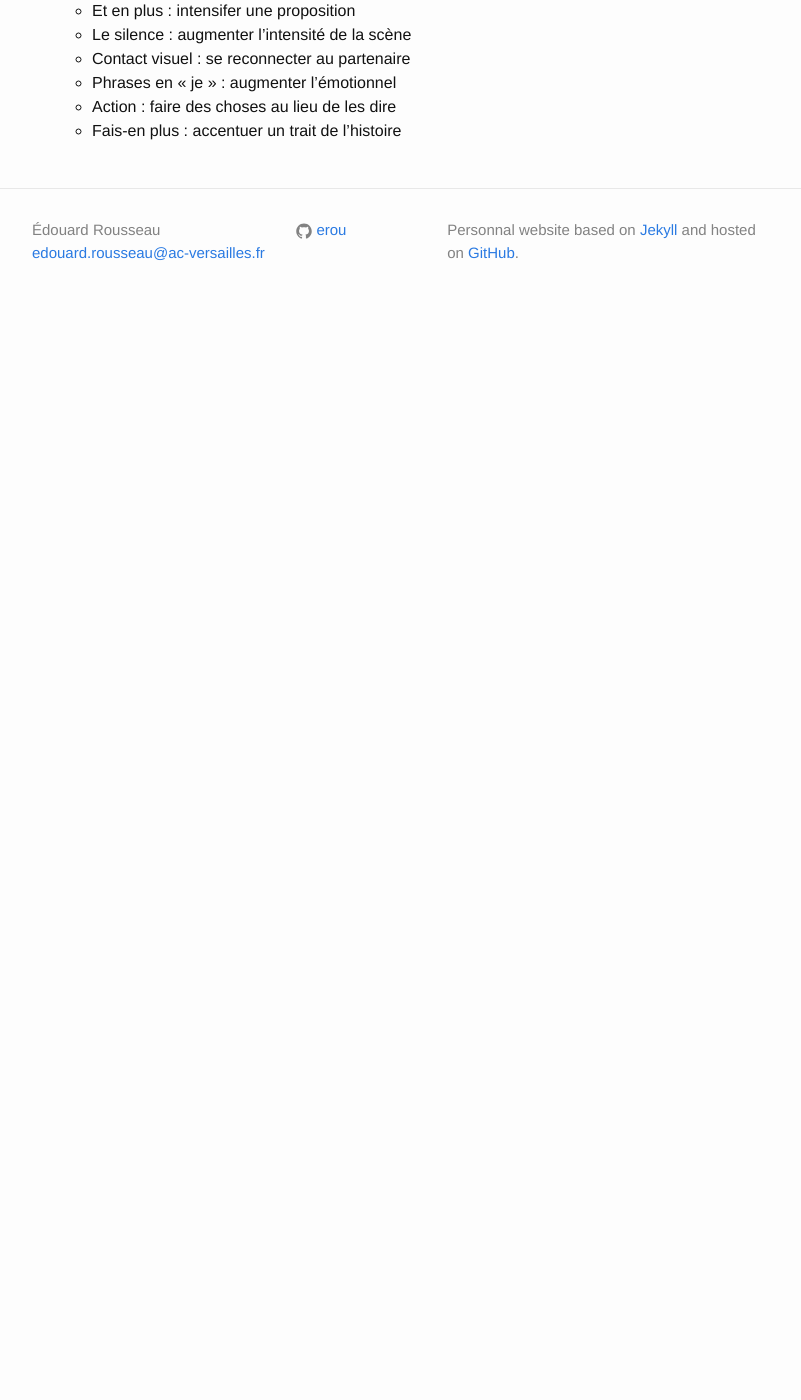
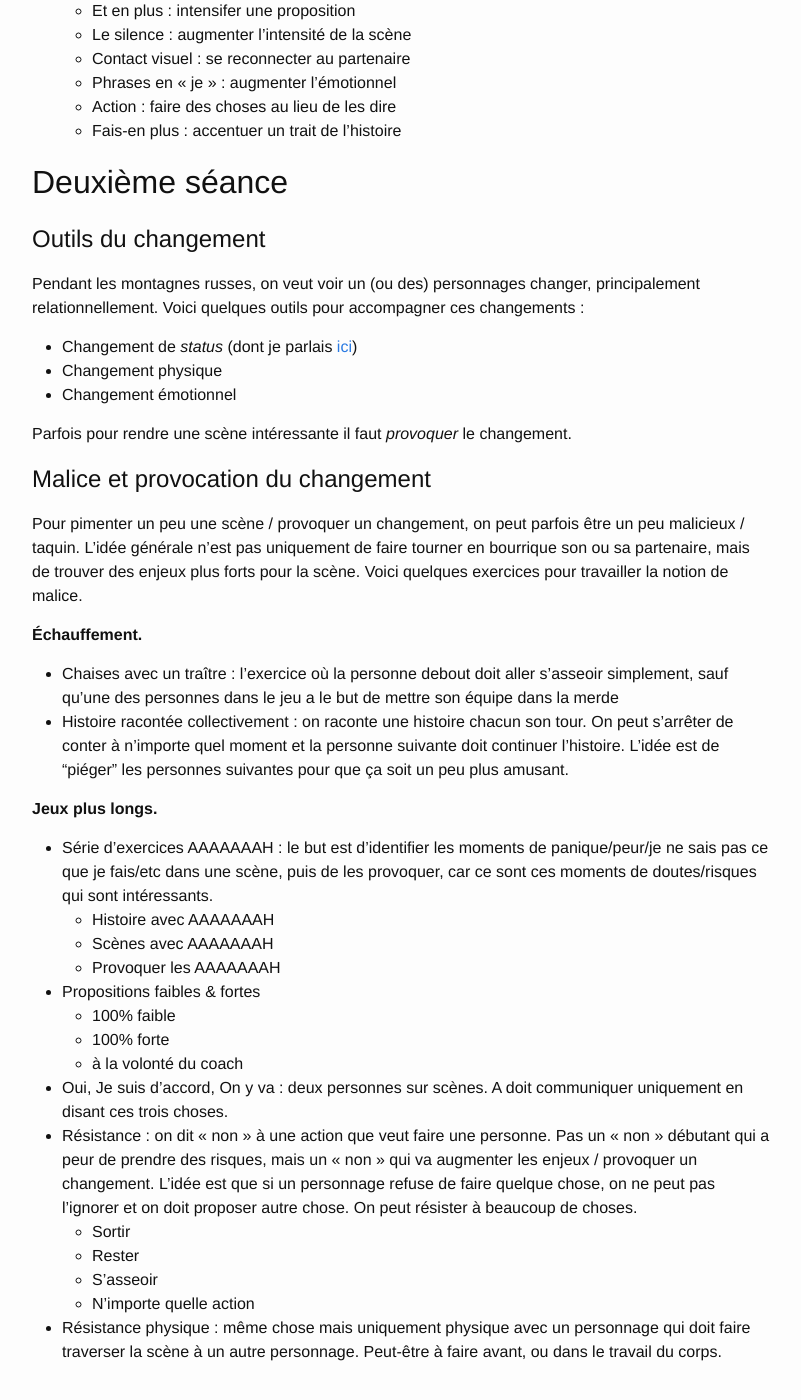
Before and after one commit to erou/erou.github.io, a Jekyll site: the page built from impro/shortform.md, in a window 1280 px wide and 1400 px high, scrolled down 2866 px. Shown: the whole window, without its empty margins (238-1039 px from the left). Built offline with Jekyll 4.4.1, drawn with Linux system fonts in a browser that asks for light colours; before the commit the page ends 3190 px from its top, so only the background shows below that.

Commit message:
plus de shortform

```diff
--- a/impro/shortform.md
+++ b/impro/shortform.md
@@ -158,3 +158,61 @@ pas dans une histoire, savoir proposer des indications de jeu.
     + Phrases en « je » : augmenter l'émotionnel
     + Action : faire des choses au lieu de les dire
     + Fais-en plus : accentuer un trait de l'histoire
+
+# Deuxième séance
+
+## Outils du changement
+
+Pendant les montagnes russes, on veut voir un (ou des) personnages changer,
+principalement relationnellement. Voici quelques outils pour accompagner ces
+changements :
+
++ Changement de *status* (dont je parlais [ici](/impro/keith))
++ Changement physique
++ Changement émotionnel
+
+Parfois pour rendre une scène intéressante il faut *provoquer* le changement.
+
+## Malice et provocation du changement
+
+Pour pimenter un peu une scène / provoquer un changement, on peut parfois être
+un peu malicieux / taquin. L'idée générale n'est pas uniquement de faire tourner
+en bourrique son ou sa partenaire, mais de trouver des enjeux plus forts pour la
+scène. Voici quelques exercices pour travailler la notion de malice.
+
+**Échauffement.**
+
++ Chaises avec un traître : l'exercice où la personne debout doit aller
+  s'asseoir simplement, sauf qu'une des personnes dans le jeu a le but de mettre
+  son équipe dans la merde
++ Histoire racontée collectivement : on raconte une histoire chacun son tour. On
+  peut s'arrêter de conter à n'importe quel moment et la personne suivante doit
+  continuer l'histoire. L'idée est de "piéger" les personnes suivantes pour que
+  ça soit un peu plus amusant.
+
+**Jeux plus longs.**
+
++ Série d'exercices AAAAAAAH : le but est d'identifier les moments de
+  panique/peur/je ne sais pas ce que je fais/etc dans une scène, puis de les
+  provoquer, car ce sont ces moments de doutes/risques qui sont intéressants.
+    + Histoire avec AAAAAAAH
+    + Scènes avec AAAAAAAH
+    + Provoquer les AAAAAAAH
++ Propositions faibles & fortes
+    + 100% faible
+    + 100% forte
+    + à la volonté du coach
++ Oui, Je suis d'accord, On y va : deux personnes sur scènes. A doit communiquer
+  uniquement en disant ces trois choses.
++ Résistance : on dit « non » à une action que veut faire une personne. Pas un
+  « non » débutant qui a peur de prendre des risques, mais un « non » qui va
+  augmenter les enjeux / provoquer un changement. L'idée est que si un
+  personnage refuse de faire quelque chose, on ne peut pas l'ignorer et on doit
+  proposer autre chose. On peut résister à beaucoup de choses.
+    + Sortir
+    + Rester
+    + S'asseoir
+    + N'importe quelle action
++ Résistance physique : même chose mais uniquement physique avec un personnage
+  qui doit faire traverser la scène à un autre personnage. Peut-être à faire
+  avant, ou dans le travail du corps.
```
